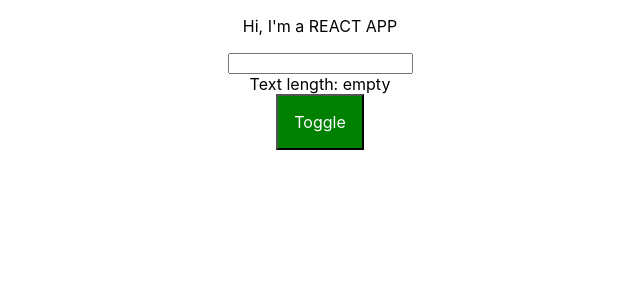
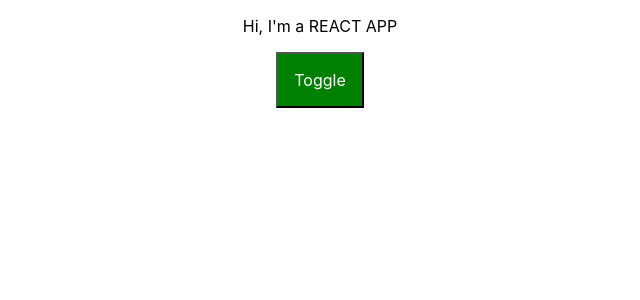
Before and after one commit to signalcat/reactUdemyMaxi, a React (Create React App) app: page / in a window 1280 px wide. Shown: the top 300 px of the page, without its empty margins (320-960 px from the left). Built offline with nearby package versions, Linux system fonts and the light colour scheme.

Commit message:
Restructure button components

```diff
--- a/src/components/Cockpit/Cockpit.js
+++ b/src/components/Cockpit/Cockpit.js
@@ -0,0 +1,33 @@
+import React from 'react';
+import styles from './Cockpit.module.css';
+import ValidationComponent from '../ValidationComponent/ValidationComponent'
+
+const cockpit = (props) => {
+
+    // Dynamically change class name
+    let classes = [];
+    let btnClass = '';
+
+    if(props.showPersons) {
+        // Change to the nested class name after click
+        btnClass = styles.Red;
+    }
+
+    if (props.persons.length <= 2) {
+        classes.push(styles.red); // classes = ['red']
+    }
+    if (props.persons.length <= 1) {
+        classes.push(styles.bold); // classes = ['red', 'bold']
+    }
+
+    return(
+        <div className={styles.Cockpit}>
+          <p className={classes.join(' ')}>Hi, I'm a REACT APP</p>
+          <button
+            className={btnClass}
+            onClick={props.clicked}>Toggle</button>
+      </div>
+  );
+};
+
+export default cockpit;
--- /dev/null
+++ b/src/components/Cockpit/Cockpit.module.css
@@ -0,0 +1,29 @@
+.red {
+    color: red;
+  }
+
+.bold {
+font-weight: bold;
+}
+
+.Cockpit button {
+    background-color: green;
+    font: inherit;
+    border: 1px soid blue;
+    padding: 16px;
+    color: white;
+}
+
+.Cockpit button:hover {
+background-color: lightgreen;
+color: black;
+}
+
+.Cockpit button.Red {
+background-color: red;
+}
+
+.Cockpit button.Red:hover {
+background-color: salmon;
+color: black;
+}
--- a/src/components/Persons/Persons.js
+++ b/src/components/Persons/Persons.js
@@ -1,9 +1,9 @@
 import React from 'react';
 import Person from './Person/Person'
 
-const persons = (props) => persons.map((person, index) =>  {
+const persons = (props) => props.persons.map((person, index) =>  {
     return <Person
-            click = {props.clicked.bind(this, index)}
+            click = {() => props.clicked(index)}
             name = {person.name}
             age = {person.age}
             key = {person.id}
--- a/src/containers/App.js
+++ b/src/containers/App.js
@@ -1,8 +1,7 @@
 import React, { Component } from 'react';
 import styles from './App.module.css';
 import Persons from '../components/Persons/Persons';
-import ValidationComponent from '../ValidationComponent/ValidationComponent';
-import CharComponent from '../CharComponent/CharComponent';
+import Cockpit from '../components/Cockpit/Cockpit';
 
 class App extends Component {
   state = {
@@ -41,11 +40,11 @@ class App extends Component {
     this.setState({persons: persons});
   }
 
-  deleteComponentHandler = (componentIdx) => {
-    const components = [...this.state.components];
-    components.splice(componentIdx, 1);
-    this.setState({components: components});
-  }
+  // deleteComponentHandler = (componentIdx) => {
+  //   const components = [...this.state.components];
+  //   components.splice(componentIdx, 1);
+  //   this.setState({components: components});
+  // }
 
   nameChangedHandler = (event, id) => {
     // Return the index of the person which matches the input id
@@ -76,76 +75,34 @@ class App extends Component {
     this.setState({showPersons: !this.state.showPersons})
   }
 
-  // showCursorHandler = (e) => {
-  //   this.setState({cursorX: e.screenX, cursorY: e.screenY,
-  //                  pageX: e.pageX, pageY: e.pageY,
-  //                  clientX: e.clientX, clientY: e.pageY
-  //   });
+  // countLenHandler = (event) => {
+
+  //   this.setState({components: event.target.value.split('')});
+
+  //   const len = event.target.value.length;
+
+  //   if (len < 5) this.setState({lenAlert: "TooShort!"});
+  //   else if (len > 10) this.setState({lenAlert: "TooLong!"});
   // }
-
-  countLenHandler = (event) => {
-
-    this.setState({components: event.target.value.split('')});
-
-    const len = event.target.value.length;
-
-    if (len < 5) this.setState({lenAlert: "TooShort!"});
-    else if (len > 10) this.setState({lenAlert: "TooLong!"});
-  }
 
   render() {
     // Define the css class name for the toggle button
-    let btnClass = '';
-
-    // Dynamically change class name
-    let classes = [];
-    if (this.state.persons.length <= 2) {
-      classes.push(styles.red); // classes = ['red']
-    }
-    if (this.state.persons.length <= 1) {
-      classes.push(styles.bold); // classes = ['red', 'bold']
-    }
 
     let persons = null;
+
     if (this.state.showPersons) {
-      persons = (
-        <div>
-          <Persons
+      persons = <Persons
             persons={this.state.persons}
-            clicked={this.deleteComponentHandler}
+            clicked={this.deletePersonHandler}
             changed={this.nameChangedHandler}/>
-        </div>
-      );
-
-      // Change to the nested class name after click
-      btnClass = styles.Red;
     }
-
-    let components = null;
-    components = (
-      <div>
-        {this.state.components.map((component, index) => {
-          return <CharComponent
-                  char = {component}
-                  click = {this.deleteComponentHandler.bind(this, index)}
-
-          />
-        })}
-      </div>
-    )
 
     return (
       <div className={styles.App} >
-        <p className={classes.join(' ')}>Hi, I'm a REACT APP</p>
-        <input type="text" onChange={(event) => this.countLenHandler(event)}
-               value={this.state.components.join('')}>
-        </input>
-        <ValidationComponent len = {this.state.lenAlert}/>
-        <button
-          className={btnClass}
-          onClick={this.toggleHandler}>Toggle</button>
+        <Cockpit showPersons={this.state.showPersons}
+            persons={this.state.persons}
+            clicked={this.toggleHandler}/>
         {persons}
-        {components}
       </div>
     );
   }
--- a/src/containers/App.module.css
+++ b/src/containers/App.module.css
@@ -1,33 +1,3 @@
 .App {
   text-align: center;
 }
-
-.red {
-  color: red;
-}
-
-.bold {
-  font-weight: bold;
-}
-
-.App button {
-    background-color: green;
-    font: inherit;
-    border: 1px soid blue;
-    padding: 16px;
-    color: white;
-}
-
-.App button:hover {
-  background-color: lightgreen;
-  color: black;
-}
-
-.App button.Red {
-  background-color: red;
-}
-
-.App button.Red:hover {
-  background-color: salmon;
-  color: black;
-}
```
Also changed, not shown: src/components/ValidationComponent/ValidationComponent.js (renamed from src/ValidationComponent/ValidationComponent.js).
